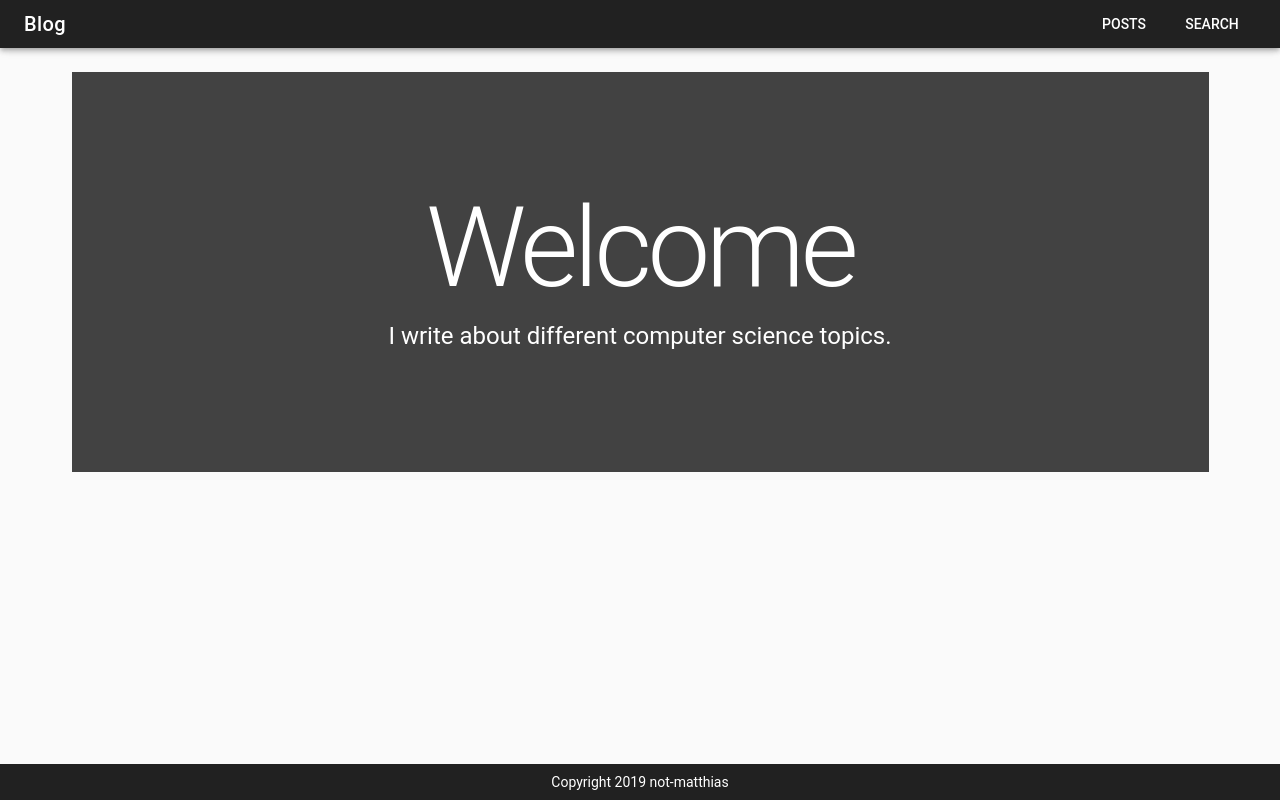
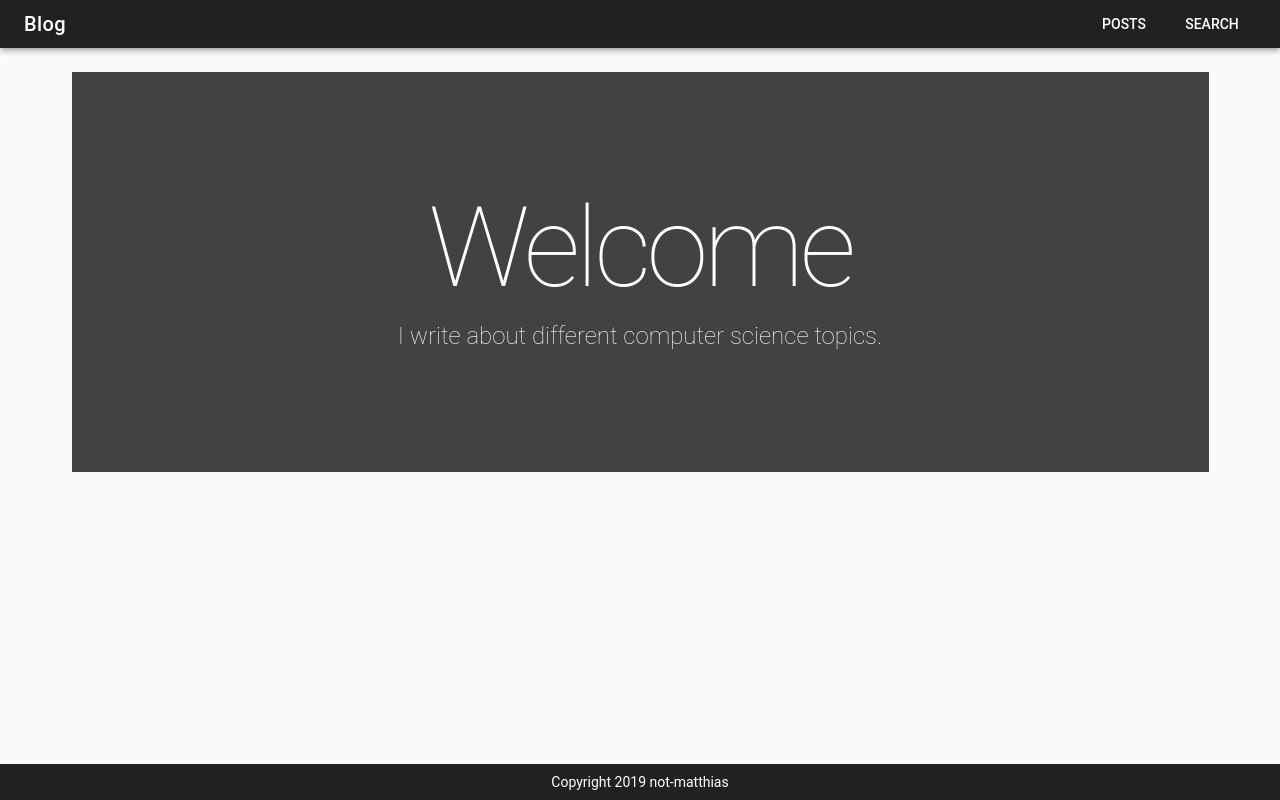
Before and after one commit to not-matthias/vue-blog, a Vue app: page /#/ in a window 1280 px wide. Built offline with nearby package versions, Linux system fonts and the light colour scheme; what vue-notification would draw is missing.

Commit message:
Homepage update

```diff
--- a/src/views/Home.vue
+++ b/src/views/Home.vue
@@ -8,17 +8,13 @@
           <v-layout align-center>
             <v-flex text-xs-center>
               <h1
+                class="font-weight-thin"
                 :class="{
                   'display-4 pb-3' : $vuetify.breakpoint.smAndUp,
                   'display-3 pb-1': $vuetify.breakpoint.xsOnly,
                 }"
               >Welcome</h1>
-              <h3
-                :class="{
-                  'headline' : $vuetify.breakpoint.smAndUp,
-                  'body-2': $vuetify.breakpoint.xsOnly,
-                }"
-              >I write about different computer science topics.</h3>
+              <h3 class="font-weight-thin headline">I write about different computer science topics.</h3>
             </v-flex>
           </v-layout>
         </v-container>
```
